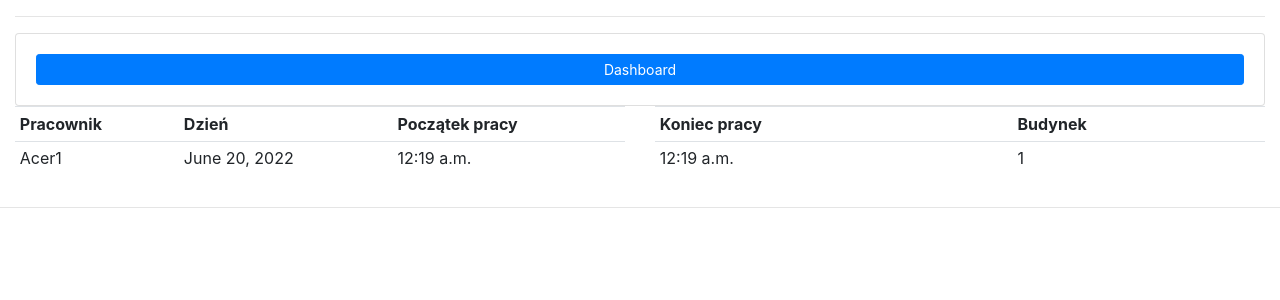
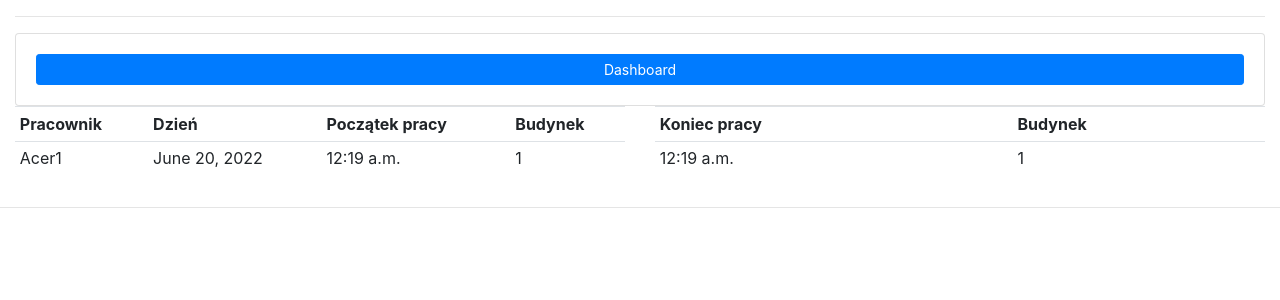
Before and after one commit to RZhytkomlinov/ProjektZaliczeniowy, a Django app: page /hour_table/10/ in a window 1280 px wide. Shown: the part 56-356 px from the top of the page. Run offline with Django 4.2, Linux system fonts and the light colour scheme; a user stored in the database is signed in; data comes from the database, SQL or seed files in the repository; some libraries are stand-ins or nearby versions.

Commit message:
Add files via upload

```diff
--- a/projektw7dni/appw7dni/templates/home_emp.html
+++ b/projektw7dni/appw7dni/templates/home_emp.html
@@ -28,6 +28,7 @@
 				<th>Ja</th>
 				<th>Dzień</th>
 				<th>Początek pracy</th>
+				<th>Budynek</th>
 			</tr>
 
 			{% for x in start %}
@@ -35,6 +36,7 @@
 					<td>{{name}}</td>
 					<td>{{x.day_of_shift}}</td>
 					<td>{{x.start_of_shift}}</td>
+					<td>{{x.building}}</td>
 				</tr>
 			{% endfor %}
 		</table>
--- a/projektw7dni/appw7dni/templates/hour_table.html
+++ b/projektw7dni/appw7dni/templates/hour_table.html
@@ -15,6 +15,7 @@
 				<th>Pracownik</th>
 				<th>Dzień</th>
 				<th>Początek pracy</th>
+				<th>Budynek</th>
 			</tr>
 
 			{% for x in start %}
@@ -22,6 +23,7 @@
 					<td>{{employee}}</td>
 					<td>{{x.day_of_shift}}</td>
 					<td>{{x.start_of_shift}}</td>
+					<td>{{x.building}}</td>
 				</tr>
 			{% endfor %}
 		</table>
```
